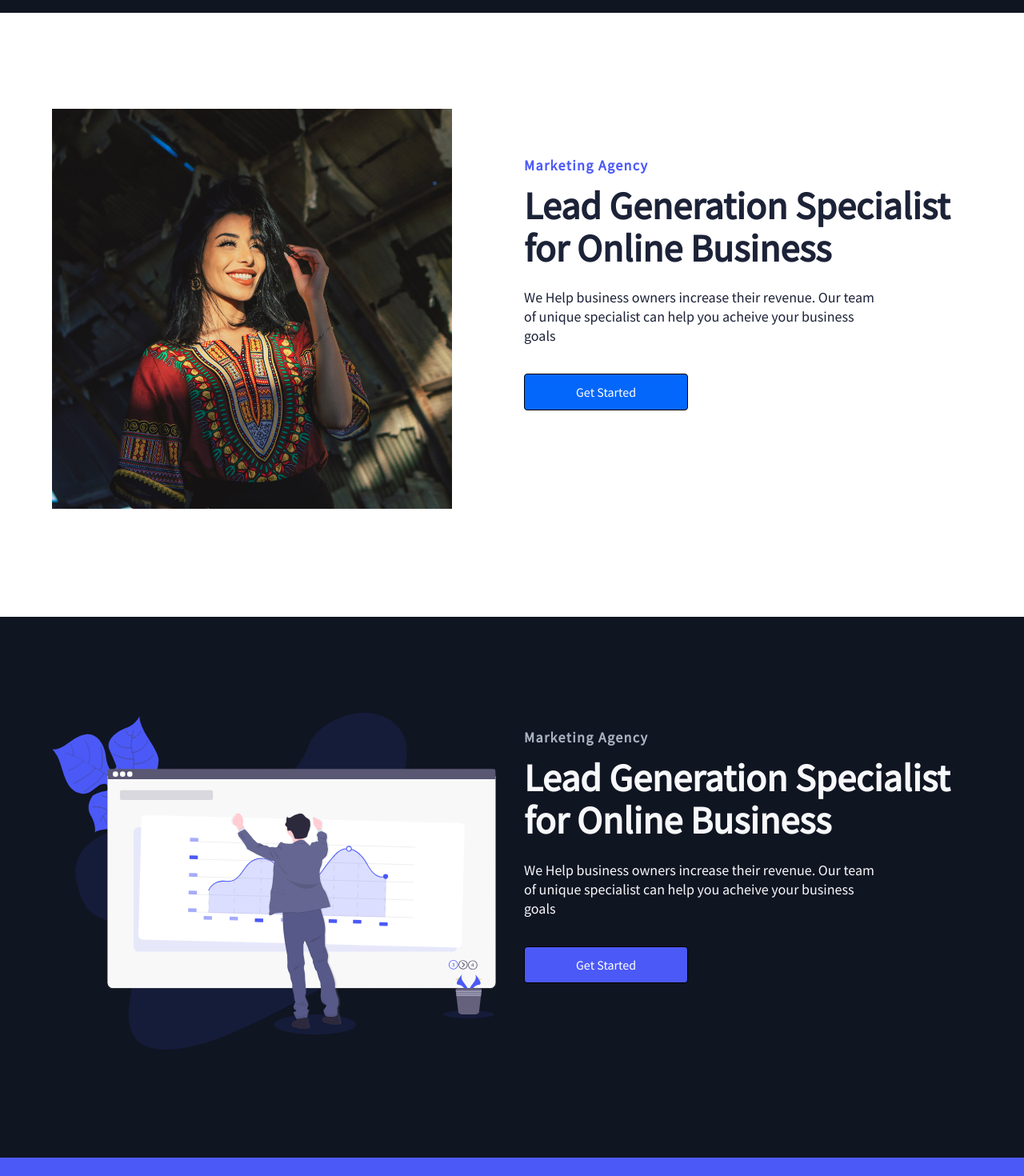
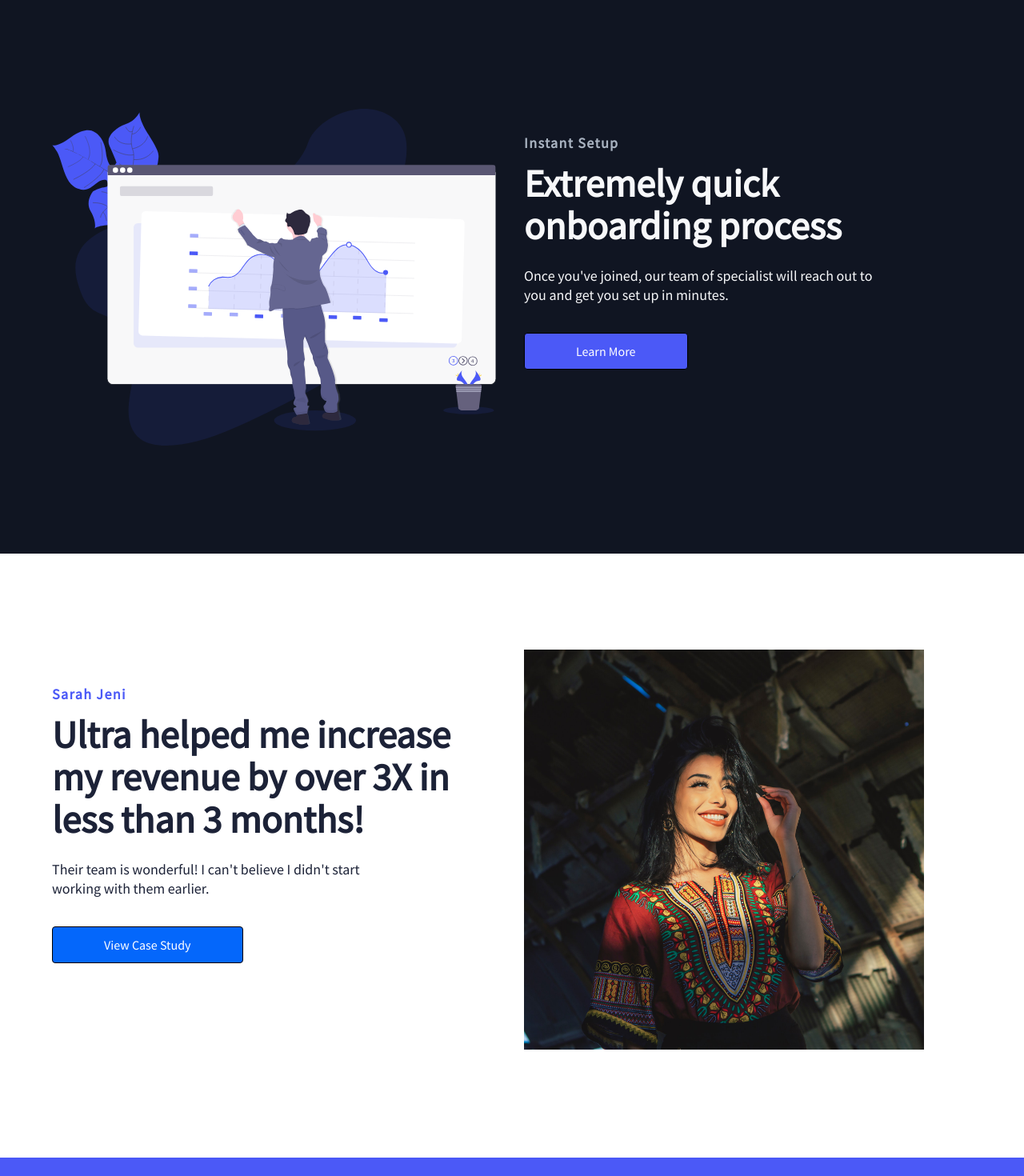
Before and after one commit to MiciWeb/react_marketing-agency-website, a React (Create React App) app: page /products in a window 1280 px wide. Shown: the part 80-1550 px from the top of the page at 80% size. Built offline with nearby package versions, Linux system fonts and the light colour scheme.

Commit message:
add scroll to top component

```diff
--- a/public/index.html
+++ b/public/index.html
@@ -8,7 +8,11 @@
       name="description"
       content="Web site created using create-react-app"
     />
-    <title>React App</title>
+    <title>Marketing Agency</title>
+    <link
+    href="https://fonts.googleapis.com/css2?family=Source+Sans+Pro&display=swap"
+    rel="stylesheet"
+  />
   </head>
   <body>
     <noscript>You need to enable JavaScript to run this app.</noscript>
--- a/src/App.js
+++ b/src/App.js
@@ -6,11 +6,13 @@
 import Services from "./pages/Services/Services"
 import Products from "./pages/Products/Products"
 import SignUp from "./pages/SignUp/SignUp"
+import ScrollToTop from "./components/ScrollToTop"
 
 function App() {
   return (
     <Router>
       <GlobalStyle />
+      <ScrollToTop />
       <Navbar />
       <Switch>
         <Route path="/" exact={true} component={Home} />
@@ -20,7 +22,7 @@
       </Switch>
       <Footer />
     </Router>
-  );
+  )
 }
 
 export default App;
--- a/src/components/Navbar/Navbar.js
+++ b/src/components/Navbar/Navbar.js
@@ -23,6 +23,7 @@
             setButton(true)
         }
     }
+
 
     useEffect(() => {
         showButton()
@@ -59,7 +60,7 @@
                                     </NavBtnLink>
                                 ) : (
                                         <NavBtnLink to="/sign-up">
-                                            <Button onClick={closeMobileMenu} fontBig primary>
+                                            <Button fontBig primary>
                                                 SIGN UP
                                         </Button>
                                         </NavBtnLink>
--- a/src/pages/HomePage/Data.js
+++ b/src/pages/HomePage/Data.js
@@ -1,62 +1,68 @@
 export const homeObjOne = {
-    lightBg:  false,
     primary: true,
-    imgStart: "start",
+    lightBg: false,
     lightTopLine: true,
+    lightText: true,
     lightTextDesc: true,
-    buttonLabel: "Get Started",
-    description: "We Help business owners increase their revenue. Our team of unique specialist can help you acheive your business goals",
-    headline: "Lead Generation Specialist for Online Business",
+    topLine: 'Marketing Agency',
+    headline: 'Lead Generation Specialist for Online Businesses',
+    description:
+      'We help business owners increase their revenue. Our team of unique specialist can help you achieve your business goals.',
+    buttonLabel: 'Get Started',
+    imgStart: '',
+    img: require('../../images/svg-1.svg').default,
+    alt: 'Credit Card',
+    start: ''
+  };
+
+  export const homeObjTwo = {
+    primary: true,
+    lightBg: false,
+    lightTopLine: true,
     lightText: true,
-    topLine: "Marketing Agency",
-    img: require("../../images/svg-1.svg").default,
-    alt: "Image",
-    start: ""
-}
+    lightTextDesc: true,
+    topLine: 'Instant Setup',
+    headline: 'Extremely quick onboarding process',
+    description:
+      "Once you've joined, our team of specialist will reach out to you and get you set up in minutes.",
+    buttonLabel: 'Learn More',
+    imgStart: '',
+    img: require('../../images/svg-2.svg').default,
+    alt: 'Vault',
+    start: ''
+  };
 
-export const homeObjTwo = {
-    lightBg:  true,
+  export const homeObjThree = {
     primary: false,
-    imgStart: "",
+    lightBg: true,
     lightTopLine: false,
+    lightText: false,
     lightTextDesc: false,
-    buttonLabel: "Get Started",
-    description: "We Help business owners increase their revenue. Our team of unique specialist can help you acheive your business goals",
-    headline: "Lead Generation Specialist for Online Business",
-    lightText: false,
-    topLine: "Marketing Agency",
-    img: require("../../images/profile.jpeg").default,
-    alt: "Image",
-    start: "true"
-}
+    topLine: 'Sarah Jeni',
+    headline:
+      'Ultra helped me increase my revenue by over 3X in less than 3 months!',
+    description:
+      "Their team is wonderful! I can't believe I didn't start working with them earlier.",
+    buttonLabel: 'View Case Study',
+    imgStart: 'start',
+    img: require('../../images/profile.jpg').default,
+    alt: 'Vault',
+    start: 'true'
+  };
 
-export const homeObjThree = {
-    lightBg:  false,
+  export const homeObjFour = {
     primary: true,
-    imgStart: "",
+    lightBg: false,
     lightTopLine: true,
+    lightText: true,
     lightTextDesc: true,
-    buttonLabel: "Get Started",
-    description: "We Help business owners increase their revenue. Our team of unique specialist can help you acheive your business goals",
-    headline: "Lead Generation Specialist for Online Business",
-    lightText: true,
-    topLine: "Marketing Agency",
-    img: require("../../images/svg-2.svg").default,
-    alt: "Image",
-    start: ""
-}
-export const homeObjFour = {
-    lightBg:  false,
-    primary: true,
-    imgStart: "start",
-    lightTopLine: true,
-    lightTextDesc: true,
-    buttonLabel: "Get Started",
-    description: "We Help business owners increase their revenue. Our team of unique specialist can help you acheive your business goals",
-    headline: "Lead Generation Specialist for Online Business",
-    lightText: true,
-    topLine: "Marketing Agency",
-    img: require("../../images/svg-3.svg").default,
-    alt: "Image",
-    start: ""
-}
+    topLine: 'Secure Database',
+    headline: 'All your data is stored on our secure server',
+    description:
+      'You will never have to worry about your information getting leaked. Our team of security experts will ensure your records are kept safe.',
+    buttonLabel: 'Sign Up Now',
+    imgStart: 'start',
+    img: require('../../images/svg-3.svg').default,
+    alt: 'Vault',
+    start: 'true'
+  };
--- a/src/pages/Products/Data.js
+++ b/src/pages/Products/Data.js
@@ -1,62 +1,68 @@
 export const homeObjOne = {
-    lightBg:  false,
     primary: true,
-    imgStart: "start",
+    lightBg: false,
     lightTopLine: true,
+    lightText: true,
     lightTextDesc: true,
-    buttonLabel: "Get Started",
-    description: "We Help business owners increase their revenue. Our team of unique specialist can help you acheive your business goals",
-    headline: "Lead Generation Specialist for Online Business",
+    topLine: 'Marketing Agency',
+    headline: 'Lead Generation Specialist for Online Businesses',
+    description:
+      'We help business owners increase their revenue. Our team of unique specialist can help you achieve your business goals.',
+    buttonLabel: 'Get Started',
+    imgStart: '',
+    img: require('../../images/svg-1.svg').default,
+    alt: 'Credit Card',
+    start: ''
+  };
+
+  export const homeObjTwo = {
+    primary: true,
+    lightBg: false,
+    lightTopLine: true,
     lightText: true,
-    topLine: "Marketing Agency",
-    img: require("../../images/svg-1.svg").default,
-    alt: "Image",
-    start: ""
-}
+    lightTextDesc: true,
+    topLine: 'Instant Setup',
+    headline: 'Extremely quick onboarding process',
+    description:
+      "Once you've joined, our team of specialist will reach out to you and get you set up in minutes.",
+    buttonLabel: 'Learn More',
+    imgStart: '',
+    img: require('../../images/svg-2.svg').default,
+    alt: 'Vault',
+    start: ''
+  };
 
-export const homeObjTwo = {
-    lightBg:  true,
+  export const homeObjThree = {
     primary: false,
-    imgStart: "",
+    lightBg: true,
     lightTopLine: false,
+    lightText: false,
     lightTextDesc: false,
-    buttonLabel: "Get Started",
-    description: "We Help business owners increase their revenue. Our team of unique specialist can help you acheive your business goals",
-    headline: "Lead Generation Specialist for Online Business",
-    lightText: false,
-    topLine: "Marketing Agency",
-    img: require("../../images/profile.jpeg").default,
-    alt: "Image",
-    start: "true"
-}
+    topLine: 'Sarah Jeni',
+    headline:
+      'Ultra helped me increase my revenue by over 3X in less than 3 months!',
+    description:
+      "Their team is wonderful! I can't believe I didn't start working with them earlier.",
+    buttonLabel: 'View Case Study',
+    imgStart: 'start',
+    img: require('../../images/profile.jpg').default,
+    alt: 'Vault',
+    start: 'true'
+  };
 
-export const homeObjThree = {
-    lightBg:  false,
+  export const homeObjFour = {
     primary: true,
-    imgStart: "",
+    lightBg: false,
     lightTopLine: true,
+    lightText: true,
     lightTextDesc: true,
-    buttonLabel: "Get Started",
-    description: "We Help business owners increase their revenue. Our team of unique specialist can help you acheive your business goals",
-    headline: "Lead Generation Specialist for Online Business",
-    lightText: true,
-    topLine: "Marketing Agency",
-    img: require("../../images/svg-2.svg").default,
-    alt: "Image",
-    start: ""
-}
-export const homeObjFour = {
-    lightBg:  false,
-    primary: true,
-    imgStart: "start",
-    lightTopLine: true,
-    lightTextDesc: true,
-    buttonLabel: "Get Started",
-    description: "We Help business owners increase their revenue. Our team of unique specialist can help you acheive your business goals",
-    headline: "Lead Generation Specialist for Online Business",
-    lightText: true,
-    topLine: "Marketing Agency",
-    img: require("../../images/svg-3.svg").default,
-    alt: "Image",
-    start: ""
-}
+    topLine: 'Secure Database',
+    headline: 'All your data is stored on our secure server',
+    description:
+      'You will never have to worry about your information getting leaked. Our team of security experts will ensure your records are kept safe.',
+    buttonLabel: 'Sign Up Now',
+    imgStart: 'start',
+    img: require('../../images/svg-3.svg').default,
+    alt: 'Vault',
+    start: 'true'
+  };
--- a/src/pages/Products/Products.js
+++ b/src/pages/Products/Products.js
@@ -3,11 +3,12 @@
 import { homeObjTwo, homeObjThree, homeObjFour } from "./Data"
 
 const Home = () => {
+
     return (
         <>
             <InfoSection {...homeObjTwo} />
             <InfoSection {...homeObjThree} />
-            <Pricing/>
+            <Pricing />
             <InfoSection {...homeObjFour} />
         </>
     )
--- a/src/pages/Services/Data.js
+++ b/src/pages/Services/Data.js
@@ -1,62 +1,68 @@
 export const homeObjOne = {
-    lightBg:  false,
     primary: true,
-    imgStart: "start",
+    lightBg: false,
     lightTopLine: true,
+    lightText: true,
     lightTextDesc: true,
-    buttonLabel: "Get Started",
-    description: "We Help business owners increase their revenue. Our team of unique specialist can help you acheive your business goals",
-    headline: "Lead Generation Specialist for Online Business",
+    topLine: 'Marketing Agency',
+    headline: 'Lead Generation Specialist for Online Businesses',
+    description:
+      'We help business owners increase their revenue. Our team of unique specialist can help you achieve your business goals.',
+    buttonLabel: 'Get Started',
+    imgStart: '',
+    img: require('../../images/svg-1.svg').default,
+    alt: 'Credit Card',
+    start: ''
+  };
+
+  export const homeObjTwo = {
+    primary: true,
+    lightBg: false,
+    lightTopLine: true,
     lightText: true,
-    topLine: "Marketing Agency",
-    img: require("../../images/svg-1.svg").default,
-    alt: "Image",
-    start: ""
-}
+    lightTextDesc: true,
+    topLine: 'Instant Setup',
+    headline: 'Extremely quick onboarding process',
+    description:
+      "Once you've joined, our team of specialist will reach out to you and get you set up in minutes.",
+    buttonLabel: 'Learn More',
+    imgStart: '',
+    img: require('../../images/svg-2.svg').default,
+    alt: 'Vault',
+    start: ''
+  };
 
-export const homeObjTwo = {
-    lightBg:  true,
+  export const homeObjThree = {
     primary: false,
-    imgStart: "",
+    lightBg: true,
     lightTopLine: false,
+    lightText: false,
     lightTextDesc: false,
-    buttonLabel: "Get Started",
-    description: "We Help business owners increase their revenue. Our team of unique specialist can help you acheive your business goals",
-    headline: "Lead Generation Specialist for Online Business",
-    lightText: false,
-    topLine: "Marketing Agency",
-    img: require("../../images/profile.jpeg").default,
-    alt: "Image",
-    start: "true"
-}
+    topLine: 'Sarah Jeni',
+    headline:
+      'Ultra helped me increase my revenue by over 3X in less than 3 months!',
+    description:
+      "Their team is wonderful! I can't believe I didn't start working with them earlier.",
+    buttonLabel: 'View Case Study',
+    imgStart: 'start',
+    img: require('../../images/profile.jpg').default,
+    alt: 'Vault',
+    start: 'true'
+  };
 
-export const homeObjThree = {
-    lightBg:  false,
+  export const homeObjFour = {
     primary: true,
-    imgStart: "",
+    lightBg: false,
     lightTopLine: true,
+    lightText: true,
     lightTextDesc: true,
-    buttonLabel: "Get Started",
-    description: "We Help business owners increase their revenue. Our team of unique specialist can help you acheive your business goals",
-    headline: "Lead Generation Specialist for Online Business",
-    lightText: true,
-    topLine: "Marketing Agency",
-    img: require("../../images/svg-2.svg").default,
-    alt: "Image",
-    start: ""
-}
-export const homeObjFour = {
-    lightBg:  false,
-    primary: true,
-    imgStart: "start",
-    lightTopLine: true,
-    lightTextDesc: true,
-    buttonLabel: "Get Started",
-    description: "We Help business owners increase their revenue. Our team of unique specialist can help you acheive your business goals",
-    headline: "Lead Generation Specialist for Online Business",
-    lightText: true,
-    topLine: "Marketing Agency",
-    img: require("../../images/svg-3.svg").default,
-    alt: "Image",
-    start: ""
-}
+    topLine: 'Secure Database',
+    headline: 'All your data is stored on our secure server',
+    description:
+      'You will never have to worry about your information getting leaked. Our team of security experts will ensure your records are kept safe.',
+    buttonLabel: 'Sign Up Now',
+    imgStart: 'start',
+    img: require('../../images/svg-3.svg').default,
+    alt: 'Vault',
+    start: 'true'
+  };
--- a/src/pages/Services/Services.js
+++ b/src/pages/Services/Services.js
@@ -3,9 +3,10 @@
 import { homeObjFour } from "./Data"
 
 const Home = () => {
+
     return (
         <>
-            <Pricing/>
+            <Pricing />
         </>
     )
 }
```
Also changed, not shown: src/components/ScrollToTop.js (added, +12 -0 lines), src/pages/SignUp/Data.js (+55 -49 lines), src/pages/SignUp/SignUp.js (+6 -1 lines), src/images/profile.jpg (renamed from src/images/profile.jpeg).
